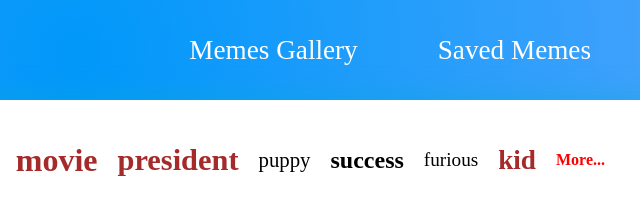
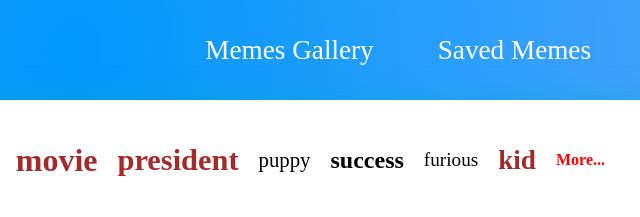
Before and after one commit to omribaram/MemeGenerator, a plain HTML site: page index.html in a window 1280 px wide. Shown: the top 217 px of the page, 565-1205 px from the left. Drawn offline with Linux system fonts and the light colour scheme; a web font is replaced by a local one.

Commit message:
Add files via upload

```diff
--- a/css/style.css
+++ b/css/style.css
@@ -165,7 +165,7 @@ header {
 }
 
 .nav-item {
-    margin-left: 5rem;
+    margin-left: 4rem;
 }
 
 .nav-link {
```
